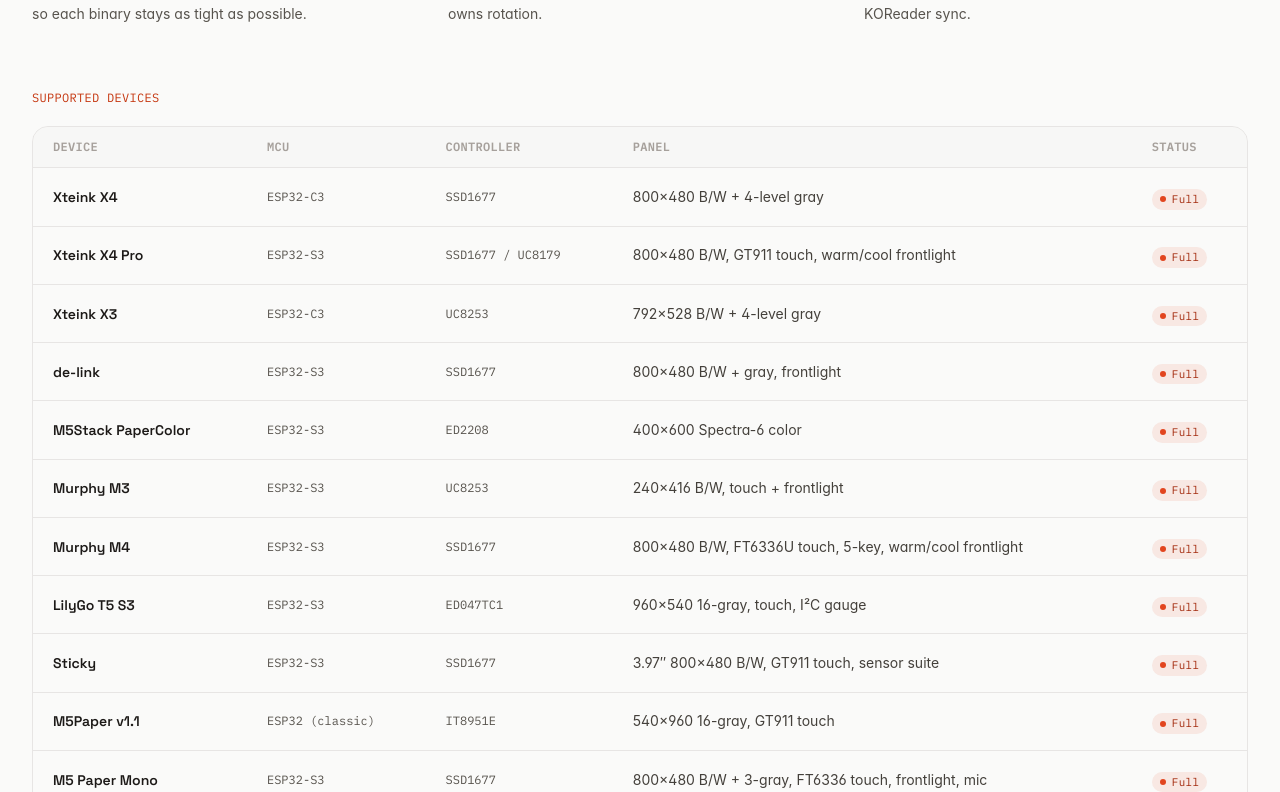
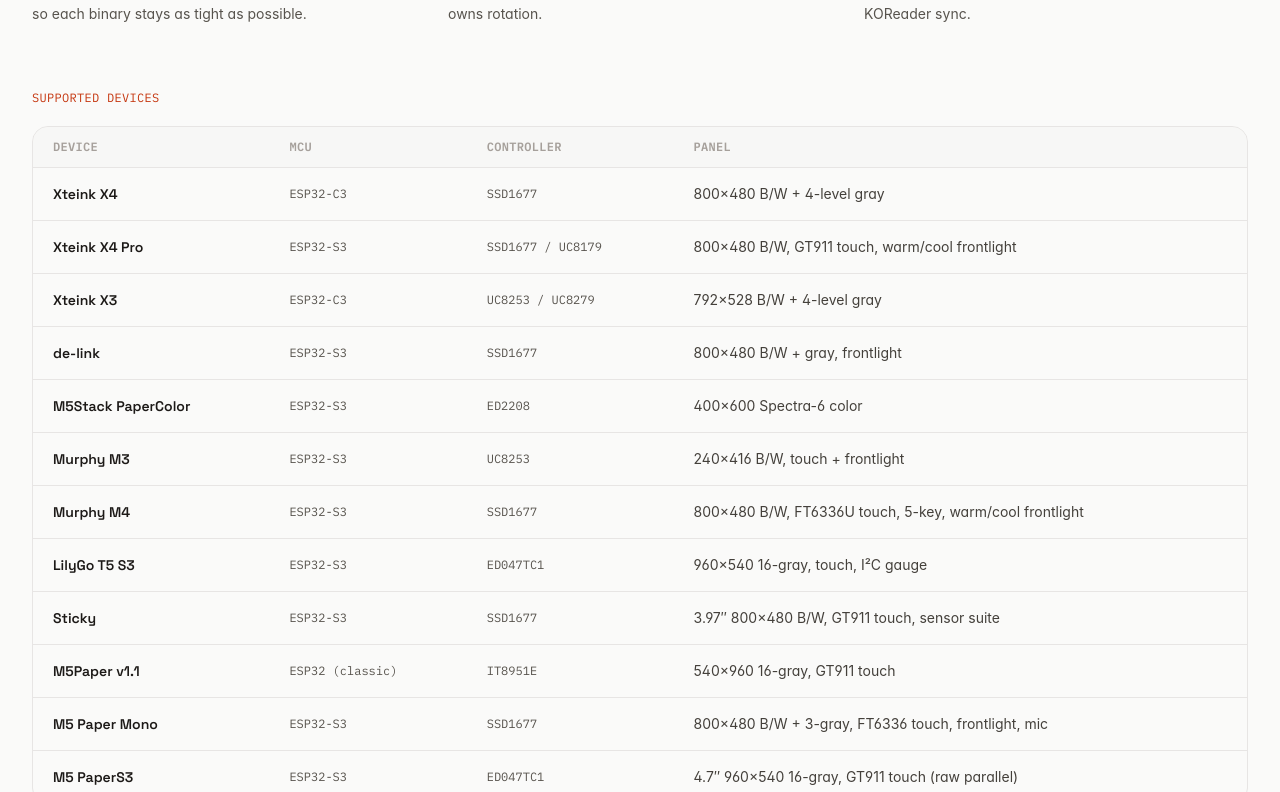
Before and after one commit to Free-Ink/Free-Ink-Website, a React (Vite) app: page / in a window 1280 px wide. Shown: the part 2508-3300 px from the top of the page. Built offline with nearby package versions, Linux system fonts and the light colour scheme; a web font is replaced by a local one.

Commit message:
Remove 'Status' from SDK navigation headers
Remove the 'Status' item from the array of navigation headers in the SDK component, reducing the displayed options from 5 to 4.

```diff
--- a/src/components/SDK.jsx
+++ b/src/components/SDK.jsx
@@ -45,35 +45,19 @@
 
 // Supported devices, pulled from the SDK README's device matrix.
 const DEVICES = [
-  { name: 'Xteink X4', mcu: 'ESP32-C3', controller: 'SSD1677', panel: '800×480 B/W + 4-level gray', status: 'full' },
-  { name: 'Xteink X4 Pro', mcu: 'ESP32-S3', controller: 'SSD1677 / UC8179', panel: '800×480 B/W, GT911 touch, warm/cool frontlight', status: 'full' },
-  { name: 'Xteink X3', mcu: 'ESP32-C3', controller: 'UC8253', panel: '792×528 B/W + 4-level gray', status: 'full' },
-  { name: 'de-link', mcu: 'ESP32-S3', controller: 'SSD1677', panel: '800×480 B/W + gray, frontlight', status: 'full' },
-  { name: 'M5Stack PaperColor', mcu: 'ESP32-S3', controller: 'ED2208', panel: '400×600 Spectra-6 color', status: 'full' },
-  { name: 'Murphy M3', mcu: 'ESP32-S3', controller: 'UC8253', panel: '240×416 B/W, touch + frontlight', status: 'full' },
-  { name: 'Murphy M4', mcu: 'ESP32-S3', controller: 'SSD1677', panel: '800×480 B/W, FT6336U touch, 5-key, warm/cool frontlight', status: 'full' },
-  { name: 'LilyGo T5 S3', mcu: 'ESP32-S3', controller: 'ED047TC1', panel: '960×540 16-gray, touch, I²C gauge', status: 'full' },
-  { name: 'Sticky', mcu: 'ESP32-S3', controller: 'SSD1677', panel: '3.97″ 800×480 B/W, GT911 touch, sensor suite', status: 'full' },
-  { name: 'M5Paper v1.1', mcu: 'ESP32 (classic)', controller: 'IT8951E', panel: '540×960 16-gray, GT911 touch', status: 'full' },
-  { name: 'M5 Paper Mono', mcu: 'ESP32-S3', controller: 'SSD1677', panel: '800×480 B/W + 3-gray, FT6336 touch, frontlight, mic', status: 'full' },
-  { name: 'M5 PaperS3', mcu: 'ESP32-S3', controller: 'ED047TC1', panel: '4.7″ 960×540 16-gray, GT911 touch (raw parallel)', status: 'full' },
+  { name: 'Xteink X4', mcu: 'ESP32-C3', controller: 'SSD1677', panel: '800×480 B/W + 4-level gray' },
+  { name: 'Xteink X4 Pro', mcu: 'ESP32-S3', controller: 'SSD1677 / UC8179', panel: '800×480 B/W, GT911 touch, warm/cool frontlight' },
+  { name: 'Xteink X3', mcu: 'ESP32-C3', controller: 'UC8253 / UC8279', panel: '792×528 B/W + 4-level gray' },
+  { name: 'de-link', mcu: 'ESP32-S3', controller: 'SSD1677', panel: '800×480 B/W + gray, frontlight' },
+  { name: 'M5Stack PaperColor', mcu: 'ESP32-S3', controller: 'ED2208', panel: '400×600 Spectra-6 color' },
+  { name: 'Murphy M3', mcu: 'ESP32-S3', controller: 'UC8253', panel: '240×416 B/W, touch + frontlight' },
+  { name: 'Murphy M4', mcu: 'ESP32-S3', controller: 'SSD1677', panel: '800×480 B/W, FT6336U touch, 5-key, warm/cool frontlight' },
+  { name: 'LilyGo T5 S3', mcu: 'ESP32-S3', controller: 'ED047TC1', panel: '960×540 16-gray, touch, I²C gauge' },
+  { name: 'Sticky', mcu: 'ESP32-S3', controller: 'SSD1677', panel: '3.97″ 800×480 B/W, GT911 touch, sensor suite' },
+  { name: 'M5Paper v1.1', mcu: 'ESP32 (classic)', controller: 'IT8951E', panel: '540×960 16-gray, GT911 touch' },
+  { name: 'M5 Paper Mono', mcu: 'ESP32-S3', controller: 'SSD1677', panel: '800×480 B/W + 3-gray, FT6336 touch, frontlight, mic' },
+  { name: 'M5 PaperS3', mcu: 'ESP32-S3', controller: 'ED047TC1', panel: '4.7″ 960×540 16-gray, GT911 touch (raw parallel)' },
 ]
-
-function StatusBadge({ status }) {
-  const full = status === 'full'
-  return (
-    <span
-      className={`inline-flex items-center gap-x-1.5 rounded-full px-2 py-0.5 font-mono text-[0.6875rem] tracking-wide whitespace-nowrap ${
-        full
-          ? 'bg-flame-500/10 text-flame-700 dark:text-flame-400'
-          : 'bg-stone-500/10 text-stone-500 dark:text-stone-400'
-      }`}
-    >
-      <span aria-hidden="true" className={`size-1.5 rounded-full ${full ? 'bg-flame-500' : 'bg-stone-400'}`} />
-      {full ? 'Full' : 'Partial'}
-    </span>
-  )
-}
 
 export default function SDK() {
   return (
@@ -111,7 +95,7 @@
           <table className="w-full min-w-[40rem] border-collapse text-left">
             <thead>
               <tr className="border-b border-stone-200 bg-stone-100/50 dark:border-white/10 dark:bg-white/[0.02]">
-                {['Device', 'MCU', 'Controller', 'Panel', 'Status'].map((h) => (
+                {['Device', 'MCU', 'Controller', 'Panel'].map((h) => (
                   <th
                     key={h}
                     className="px-5 py-3 font-mono text-xs tracking-wide text-stone-400 uppercase dark:text-stone-500"
@@ -133,9 +117,6 @@
                   <td className="px-5 py-4 font-mono text-xs text-stone-600 dark:text-stone-400">{d.mcu}</td>
                   <td className="px-5 py-4 font-mono text-xs text-stone-600 dark:text-stone-400">{d.controller}</td>
                   <td className="px-5 py-4 text-sm text-stone-700 dark:text-stone-300">{d.panel}</td>
-                  <td className="px-5 py-4">
-                    <StatusBadge status={d.status} />
-                  </td>
                 </tr>
               ))}
             </tbody>
--- a/src/docs/pages/Devices.jsx
+++ b/src/docs/pages/Devices.jsx
@@ -1,19 +1,4 @@
 import { Lead, P, H2, A, Ul, Li, Code, Table, Callout } from '../prose.jsx'
-
-function Status({ full, children }) {
-  return (
-    <span
-      className={`inline-flex items-center gap-x-1.5 rounded-full px-2 py-0.5 font-mono text-[0.6875rem] whitespace-nowrap ${
-        full
-          ? 'bg-flame-500/10 text-flame-700 dark:text-flame-400'
-          : 'bg-stone-500/10 text-stone-500 dark:text-stone-400'
-      }`}
-    >
-      <span aria-hidden="true" className={`size-1.5 rounded-full ${full ? 'bg-flame-500' : 'bg-stone-400'}`} />
-      {children}
-    </span>
-  )
-}
 
 export default function Devices() {
   return (
@@ -26,20 +11,20 @@
 
       <H2>Device matrix</H2>
       <Table
-        head={['Device', 'MCU', 'Controller', 'Panel', 'Status']}
+        head={['Device', 'MCU', 'Controller', 'Panel']}
         rows={[
-          ['Xteink X4', 'ESP32-C3', 'SSD1677', '800×480 B/W + 4-level gray', <Status key="s" full>full</Status>],
-          ['Xteink X4 Pro', 'ESP32-S3', 'SSD1677 / UC8179', '800×480 B/W, GT911 touch, warm/cool frontlight, PCF8563 RTC, CW2017 gauge, SDMMC SD, USB MSC', <Status key="s" full>full · controller runtime-probed</Status>],
-          ['Xteink X3', 'ESP32-C3', 'UC8253', '792×528 B/W + 4-level gray, BQ27220 I²C gauge, DS3231 RTC, QMI8658 IMU', <Status key="s" full>full · runtime-selected</Status>],
-          ['de-link', 'ESP32-S3', 'SSD1677', '800×480 B/W + gray, frontlight, SDMMC SD', <Status key="s" full>full</Status>],
-          ['M5Stack PaperColor', 'ESP32-S3', 'ED2208', '400×600 Spectra-6 color, built-in speaker (ES8311 + AW8737A amp), 2× RGB LEDs', <Status key="s" full>full · native + M5GFX backend</Status>],
-          ['Murphy M3', 'ESP32-S3', 'UC8253', '240×416 B/W, CHSC6x touch, PWM frontlight', <Status key="s" full>full</Status>],
-          ['Murphy M4', 'ESP32-S3', 'SSD1677', '800×480 B/W, FT6336U touch, 5-key nav, warm/cool frontlight, SDMMC SD, ADC battery', <Status key="s" full>full</Status>],
-          ['LilyGo T5 S3', 'ESP32-S3', 'ED047TC1 (raw parallel)', '960×540 16-gray, GT911 touch, backlight, I²C gauge', <Status key="s" full>full · via LovyanGFX</Status>],
-          ['M5Paper v1.1', 'ESP32 (classic)', 'IT8951E', '540×960 16-gray ED047TC1, GT911 touch, GPIO35 ADC battery', <Status key="s" full>full · hand-rolled IT8951</Status>],
-          ['Sticky', 'ESP32-S3', 'SSD1677', '3.97" 800×480 B/W, GT911 touch, PDM mic, RTC + temp/humidity + IMU, BQ27220 gauge, buzzer', <Status key="s" full>full</Status>],
-          ['M5 Paper Mono', 'ESP32-S3', 'SSD1677', '800×480 B/W + 3-gray, FT6336 touch, frontlight, PDM mic, buzzer, RGB LED, RX8130 RTC, SDMMC SD', <Status key="s" full>full</Status>],
-          ['M5 PaperS3', 'ESP32-S3', 'ED047TC1 (raw parallel)', '4.7" 960×540 16-gray, GT911 touch-only, buzzer, BM8563 RTC, SPI SD', <Status key="s" full>full · via LovyanGFX</Status>],
+          ['Xteink X4', 'ESP32-C3', 'SSD1677', '800×480 B/W + 4-level gray'],
+          ['Xteink X4 Pro', 'ESP32-S3', 'SSD1677 / UC8179', '800×480 B/W, GT911 touch, warm/cool frontlight, PCF8563 RTC, CW2017 gauge, SDMMC SD, USB MSC'],
+          ['Xteink X3', 'ESP32-C3', 'UC8253 / UC8279', '792×528 B/W + 4-level gray, BQ27220 I²C gauge, DS3231 RTC, QMI8658 IMU'],
+          ['de-link', 'ESP32-S3', 'SSD1677', '800×480 B/W + gray, frontlight, SDMMC SD'],
+          ['M5Stack PaperColor', 'ESP32-S3', 'ED2208', '400×600 Spectra-6 color, built-in speaker (ES8311 + AW8737A amp), 2× RGB LEDs'],
+          ['Murphy M3', 'ESP32-S3', 'UC8253', '240×416 B/W, CHSC6x touch, PWM frontlight'],
+          ['Murphy M4', 'ESP32-S3', 'SSD1677', '800×480 B/W, FT6336U touch, 5-key nav, warm/cool frontlight, SDMMC SD, ADC battery'],
+          ['LilyGo T5 S3', 'ESP32-S3', 'ED047TC1 (raw parallel)', '960×540 16-gray, GT911 touch, backlight, I²C gauge'],
+          ['M5Paper v1.1', 'ESP32 (classic)', 'IT8951E', '540×960 16-gray ED047TC1, GT911 touch, GPIO35 ADC battery'],
+          ['Sticky', 'ESP32-S3', 'SSD1677', '3.97" 800×480 B/W, GT911 touch, PDM mic, RTC + temp/humidity + IMU, BQ27220 gauge, buzzer'],
+          ['M5 Paper Mono', 'ESP32-S3', 'SSD1677', '800×480 B/W + 3-gray, FT6336 touch, frontlight, PDM mic, buzzer, RGB LED, RX8130 RTC, SDMMC SD'],
+          ['M5 PaperS3', 'ESP32-S3', 'ED047TC1 (raw parallel)', '4.7" 960×540 16-gray, GT911 touch-only, buzzer, BM8563 RTC, SPI SD'],
         ]}
       />
       <P>
```
Also changed, not shown: public/llms-full.txt.
